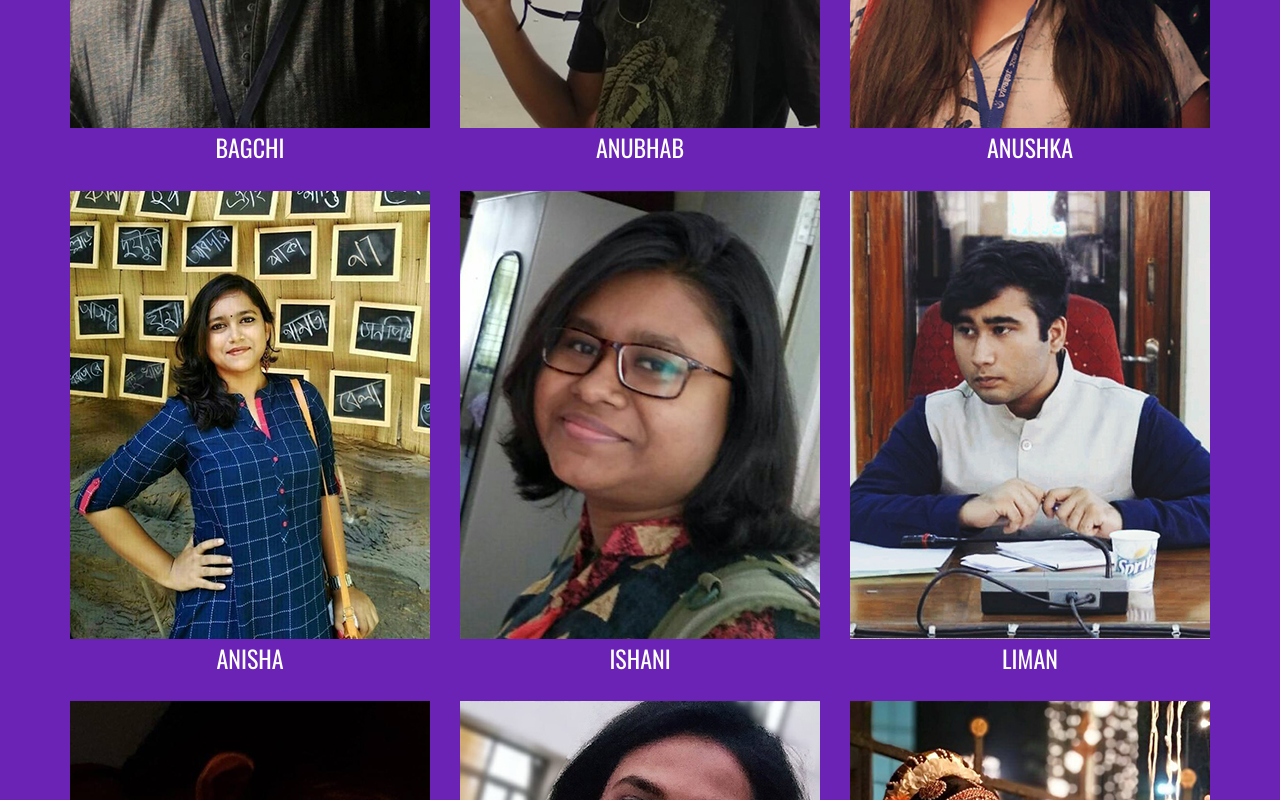
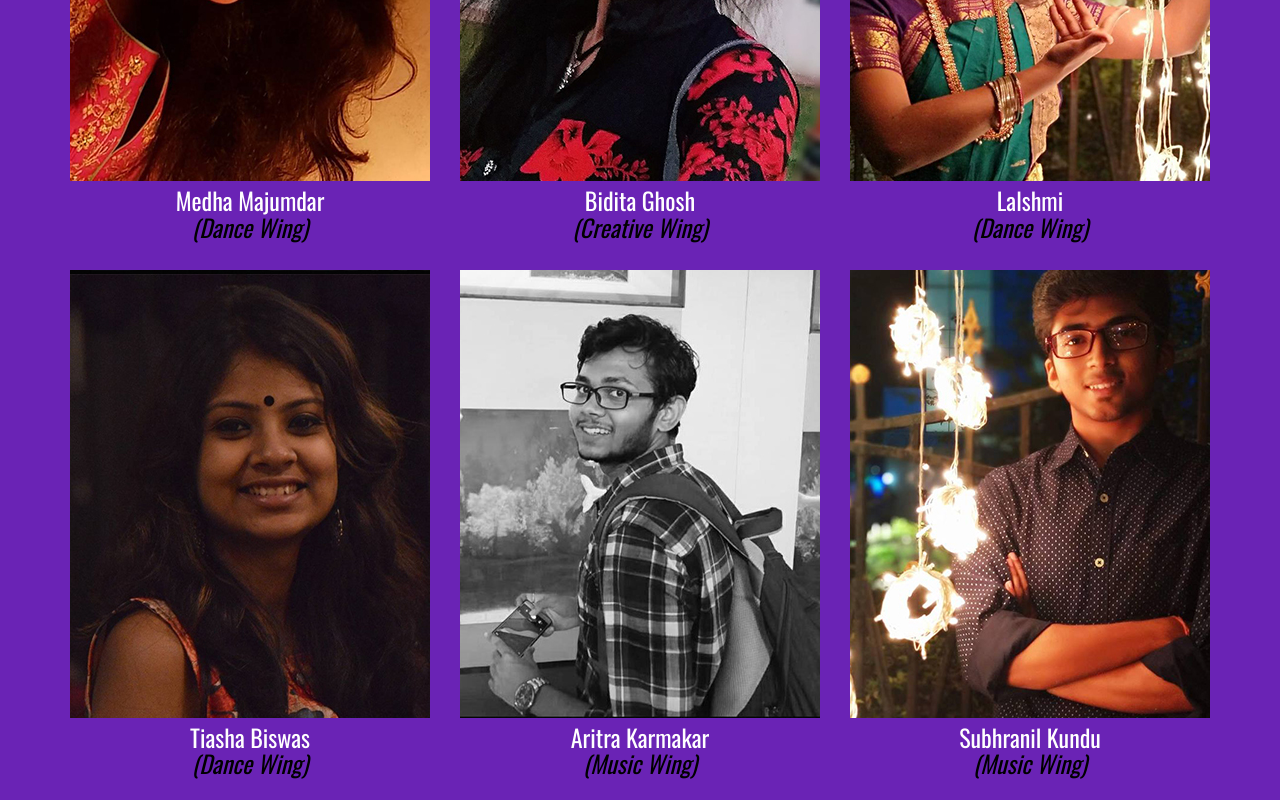
Before and after one commit to aagrawal22/smfteam, a plain HTML site: page team/index.html in a window 1280 px wide. Shown: the part 1620-2420 px from the top of the page. Drawn offline with nearby package versions, Linux system fonts and the light colour scheme.

Commit message:
Added wings

```diff
--- a/team/index.html
+++ b/team/index.html
@@ -42,17 +42,15 @@
 				<div class="col-sm-4">
 					<div class="member">
 						<img src="img/team/anirban.jpg" alt="">
-						<h2>ANIRBAN</h2>
-
+						<h2>Anirban Banik<br><em style="color: black">(Music Wing)</em></h2>
 					</div>
 				</div>
 				<!-- single member -->
+
 				<div class="col-sm-4">
 					<div class="member">
-						<img src="img/team/anik.jpg" alt="">
-						<!-- <h2>Christinne Williams</h2>
-						<h3>Junior developer</h3> -->
-						<h2>ANIK</h2>
+						<img src="img/team/abhisek.jpg" alt="">
+						<h2>Abhishek Agrawal<br><em style="color: black">(Creative Wing)</em></h2>
 
 					</div>
 				</div>
@@ -62,76 +60,18 @@
 						<img src="img/team/ADITI.jpg" alt="">
 						<!-- <h2>Christinne Williams</h2>
 						<h3>Digital designer</h3> -->
-						<h2>ADITI</h2>
+						<h2>Aditi Mandal<br><em style="color: black">(Dance Wing)</em></h2>
 
 					</div>
 				</div>
 			</div>
-			<div class="row">
-				<!-- single member -->
-				<div class="col-sm-4">
-					<div class="member">
-						<img src="img/team/abhisek.jpg" alt="">
-						<h2>ABHISEK</h2>
 
-					</div>
-				</div>
-				<!-- single member -->
-				<div class="col-sm-4">
-					<div class="member">
-						<img src="img/team/akshat.jpg" alt="">
-						 <h2>AKSHAT</h2>
-
-					</div>
-				</div>
-				<!-- single member -->
-				<div class="col-sm-4">
-					<div class="member">
-						<img src="img/team/ankur.jpg" alt="">
-						<!-- <h2>Christinne Williams</h2>
-						<h3>Digital designer</h3> -->
-						<h2>ANKUR</h2>
-
-					</div>
-				</div>
-			</div>
-			<div class="row">
-				<!-- single member -->
-				<div class="col-sm-4">
-					<div class="member">
-						<img src="img/team/bagchi.jpg" alt="">
-						<h2>BAGCHI</h2>
-
-					</div>
-				</div>
-				<!-- single member -->
-				<div class="col-sm-4">
-					<div class="member">
-						<img src="img/team/anubhab.jpg" alt="">
-						<!-- <h2>Christinne Williams</h2>
-						<h3>Junior developer</h3> -->
-						<h2>ANUBHAB</h2>
-
-					</div>
-				</div>
-				<!-- single member -->
-				<div class="col-sm-4">
-					<div class="member">
-						<img src="img/team/anushka.jpg" alt="">
-						<!-- <h2>Christinne Williams</h2>
-
-							<h3>Digital designer</h3> -->
-							<h2>ANUSHKA</h2>
-
-					</div>
-				</div>
-			</div>
 			<div class="row">
 				<!-- single member -->
 				<div class="col-sm-4">
 					<div class="member">
 						<img src="img/team/anisha.jpg" alt="">
-						<h2>ANISHA</h2>
+						<h2>Aniha Saha<br><em style="color: black">(Dance Wing,Creative Wing)</em></h2>
 
 					</div>
 				</div>
@@ -141,18 +81,19 @@
 						<img src="img/team/ishani.jpg" alt="">
 						<!-- <h2>Christinne Williams</h2>
 						<h3>Junior developer</h3> -->
-						<h2>ISHANI</h2>
+						<h2>Ishani Nag<br><em style="color: black">(Creative Wing)</em></h2>
 
 					</div>
 				</div>
 				<!-- single member -->
+
 				<div class="col-sm-4">
 					<div class="member">
-						<img src="img/team/liman.jpg" alt="">
-						<h2>LIMAN</h2>
+						<img src="img/team/nitika.jpg" alt="">
+						<!-- <h2>Christinne Williams</h2>
+						<h3>Junior developer</h3> -->
+						<h2>Nitika Mondal<br><em style="color: black">(Creative Wing)</em></h2>
 
-						<!-- <h2>Christinne Williams</h2>
-						<h3>Digital designer</h3> -->
 					</div>
 				</div>
 			</div>
@@ -161,7 +102,7 @@
 				<div class="col-sm-4">
 					<div class="member">
 						<img src="img/team/medha.jpg" alt="">
-						<h2>MEDHA</h2>
+						<h2>Medha Majumdar<br><em style="color: black">(Dance Wing)</em></h2>
 
 					</div>
 				</div>
@@ -171,7 +112,7 @@
 						<img src="img/team/bidipta.jpg" alt="">
 						<!-- <h2>Christinne Williams</h2>
 						<h3>Junior developer</h3> -->
-						<h2>BIDIPTA</h2>
+						<h2>Bidita Ghosh<br><em style="color: black">(Creative Wing)</em></h2>
 
 					</div>
 				</div>
@@ -181,7 +122,133 @@
 						<img src="img/team/laxmi.jpg" alt="">
 						<!-- <h2>Christinne Williams</h2>
 						<h3>Digital designer</h3> -->
-						<h2>LAXMI</h2>
+						<h2>Lalshmi<br><em style="color: black">(Dance Wing)</em></h2>
+
+					</div>
+				</div>
+			</div>
+			<div class="row">
+				<!-- single member -->
+				<div class="col-sm-4">
+					<div class="member">
+						<img src="img/team/tiyasha.jpg" alt="">
+						<h2>Tiasha Biswas<br><em style="color: black">(Dance Wing)</em></h2>
+
+					</div>
+				</div>
+				<!-- single member -->
+				<div class="col-sm-4">
+					<div class="member">
+						<img src="img/team/aritra.jpg" alt="">
+						<!-- <h2>Christinne Williams</h2>
+						<h3>Junior developer</h3> -->
+						<h2>Aritra Karmakar<br><em style="color: black">(Music Wing)</em></h2>
+
+					</div>
+				</div>
+
+				<!-- single member -->
+
+				<div class="col-sm-4">
+					<div class="member">
+						<img src="img/team/subhronil.jpg" alt="">
+						<h2>Subhranil Kundu<br><em style="color: black">(Music Wing)</em></h2>
+
+					</div>
+				</div>
+			</div>
+			<div class="row">
+				<!-- single member -->
+				<div class="col-sm-4">
+					<div class="member">
+						<img src="img/team/rishi.jpg" alt="">
+						<h2>Rajdeep Golder<br><em style="color: black">(Music Wing)</em></h2>
+
+					</div>
+				</div>
+				<!-- single member -->
+				<div class="col-sm-4">
+					<div class="member">
+						<img src="img/team/sambit.jpg" alt="">
+						<!-- <h2>Christinne Williams</h2>
+						<h3>Junior developer</h3> -->
+						<h2>Sambit Biswas<br><em style="color: black">(Creative Wing)</em></h2>
+
+					</div>
+				</div>
+				<!-- single member -->
+				<div class="col-sm-4">
+					<div class="member">
+						<img src="img/team/poulomee.jpg" alt="">
+						<!-- <h2>Christinne Williams</h2>
+						<h3>Digital designer</h3> -->
+						<h2>Poulomee Roy<br><em style="color: black">(Dance Wing)</em></h2>
+
+					</div>
+				</div>
+			</div>
+			<div class="row">
+				<!-- single member -->
+				<div class="col-sm-4">
+					<div class="member">
+						<img src="img/team/meghla.jpg" alt="">
+						<h2>Meghla Maji<br><em style="color: black">(Creative Wing)</em></h2>
+
+					</div>
+				</div>
+				<!-- single member -->
+
+				<div class="col-sm-4">
+					<div class="member">
+						<img src="img/team/subham.jpg" alt="">
+						<!-- <h2>Christinne Williams</h2>
+						<h3>Digital designer</h3> -->
+						<h2>Subham Kumar Das<br><em style="color: black">(Music Wing)</em></h2>
+
+					</div>
+				</div>
+				<div class="col-sm-4">
+					<div class="member">
+						<img src="img/team/shubhamitra.jpg" alt="">
+						<h2>Shubhamitra Datta<br><em style="color: black">(Dance Wing)</em></h2>
+
+					</div>
+				</div>
+				<!-- single member -->
+
+			</div>
+			<div class="row">
+				<!-- single member -->
+
+					<div class="col-sm-4">
+					<div class="member">
+						<img src="img/team/5.jpg" alt="">
+						<!-- <h2>Christinne Williams</h2>
+						<h3>Junior developer</h3> -->
+						<h2>Shweta Sharma<br><em style="color: black">(Music Wing)</em></h2>
+
+					</div>
+				</div>
+				<!-- single member -->
+
+				<!-- single member -->
+				<div class="col-sm-4">
+					<div class="member">
+						<img src="img/team/.jpg" alt="">
+						<!-- <h2>Christinne Williams</h2>
+
+							<h3>Digital designer</h3> -->
+							<h2>Kumar Kanishka<br><em style="color: black">(Creative Wing)</em></h2>
+
+					</div>
+				</div>
+				<div class="col-sm-4">
+					<div class="member">
+						<img src="img/team/anushka.jpg" alt="">
+						<!-- <h2>Christinne Williams</h2>
+
+							<h3>Digital designer</h3> -->
+							<h2>Anushka Biswas<br><em style="color: black">(Music Wing)</em></h2>
 
 					</div>
 				</div>
@@ -191,18 +258,18 @@
 				<div class="col-sm-4">
 					<div class="member">
 						<img src="img/team/plaboni.jpg" alt="">
-						<h2>PLABONI</h2>
+						<h2>Plaboni Mukherjee<br><em style="color: black">(Music Wing)</em></h2>
 
 					</div>
 				</div>
 				<!-- single member -->
 				<div class="col-sm-4">
 					<div class="member">
-						<img src="img/team/nitika.jpg" alt="">
+						<img src="img/team/liman.jpg" alt="">
+						<h2>Liman Rahman<br><em style="color: black">(Music Wing)</em></h2>
+
 						<!-- <h2>Christinne Williams</h2>
-						<h3>Junior developer</h3> -->
-						<h2>NITIKA</h2>
-
+						<h3>Digital designer</h3> -->
 					</div>
 				</div>
 				<!-- single member -->
@@ -211,17 +278,20 @@
 						<img src="img/team/rima roy.jpg" alt="">
 						<!-- <h2>Christinne Williams</h2>
 						<h3>Digital designer</h3> -->
-						<h2>RIMA ROY</h2>
+						<h2>Rima Roy<br><em style="color: black">(Creative Wing)</em></h2>
 
 					</div>
 				</div>
 			</div>
 			<div class="row">
 				<!-- single member -->
+
 				<div class="col-sm-4">
 					<div class="member">
-						<img src="img/team/meghla.jpg" alt="">
-						<h2>MEGHLA</h2>
+						<img src="img/team/anik.jpg" alt="">
+						<!-- <h2>Christinne Williams</h2>
+						<h3>Junior developer</h3> -->
+						<h2>Anik Saha<br><em style="color: black">(Creative Wing)</em></h2>
 
 					</div>
 				</div>
@@ -231,7 +301,7 @@
 						<img src="img/team/rojalin.jpg" alt="">
 						<!-- <h2>Christinne Williams</h2>
 						<h3>Junior developer</h3> -->
-						<h2>ROJALIN</h2>
+						<h2>Rojalin Acharya<br><em style="color: black">(Dance Wing)</em></h2>
 
 					</div>
 				</div>
@@ -241,47 +311,18 @@
 						<img src="img/team/saikat.jpg" alt="">
 						<!-- <h2>Christinne Williams</h2>
 						<h3>Digital designer</h3> -->
-						<h2>SAIKAT</h2>
+						<h2>Saikat Chowdhury<br><em style="color: black">(Music Wing)</em></h2>
 
 					</div>
 				</div>
 			</div>
-			<div class="row">
-				<!-- single member -->
-				<div class="col-sm-4">
-					<div class="member">
-						<img src="img/team/rishi.jpg" alt="">
-						<h2>RISHI</h2>
 
-					</div>
-				</div>
-				<!-- single member -->
-				<div class="col-sm-4">
-					<div class="member">
-						<img src="img/team/sambit.jpg" alt="">
-						<!-- <h2>Christinne Williams</h2>
-						<h3>Junior developer</h3> -->
-						<h2>SAMBIT</h2>
-
-					</div>
-				</div>
-				<!-- single member -->
-				<div class="col-sm-4">
-					<div class="member">
-						<img src="img/team/poulomee.jpg" alt="">
-						<!-- <h2>Christinne Williams</h2>
-						<h3>Digital designer</h3> -->
-						<h2>POULOMEE</h2>
-
-					</div>
-				</div>
-			</div>
 			<div class="row">
 				<!-- single member -->
 				<div class="col-sm-4">
 					<div class="member">
 						<img src="img/team/sayar.jpg" alt="">
-						<h2>SAYAR</h2>
+						<h2>Sayar Das<br><em style="color: black">(Music Wing)</em></h2>
 
 					</div>
 				</div>
@@ -291,7 +332,7 @@
 						<img src="img/team/sankalp.jpg" alt="">
 						<!-- <h2>Christinne Williams</h2>
 						<h3>Junior developer</h3> -->
-						<h2>SANKALP</h2>
+						<h2>Sankalp Choubey<br><em style="color: black">(Music Wing)</em></h2>
 
 					</div>
 				</div>
@@ -299,7 +340,7 @@
 				<div class="col-sm-4">
 					<div class="member">
 						<img src="img/team/shawon.jpg" alt="">
-						<h2>SHAWON</h2>
+						<h2>Shawon Bhattacharjee<br><em style="color: black">(Music Wing)</em></h2>
 
 						<!-- <h2>Christinne Williams</h2>
 						<h3>Digital designer</h3> -->
@@ -308,10 +349,13 @@
 			</div>
 			<div class="row">
 				<!-- single member -->
+
 				<div class="col-sm-4">
 					<div class="member">
-						<img src="img/team/shubhamitra.jpg" alt="">
-						<h2>SHUBHAMITRA</h2>
+						<img src="img/team/ankur.jpg" alt="">
+						<!-- <h2>Christinne Williams</h2>
+						<h3>Digital designer</h3> -->
+						<h2>Ankur Paul<br><em style="color: black">(Music Wing)</em></h2>
 
 					</div>
 				</div>
@@ -321,7 +365,7 @@
 						<img src="img/team/shruti.jpg" alt="">
 						<!-- <h2>Christinne Williams</h2>
 						<h3>Junior developer</h3> -->
-						<h2>SHRUTI</h2>
+						<h2>Shruti<br><em style="color: black">(Dance Wing)</em></h2>
 
 					</div>
 				</div>
@@ -331,7 +375,7 @@
 						<img src="img/team/sohom.jpg" alt="">
 						<!-- <h2>Christinne Williams</h2>
 						<h3>Digital designer</h3> -->
-						<h2>SOHOM</h2>
+						<h2>Sohom Mukherjee<br><em style="color: black">(Music Wing)</em></h2>
 
 					</div>
 				</div>
@@ -341,7 +385,7 @@
 				<div class="col-sm-4">
 					<div class="member">
 						<img src="img/team/souranil.jpg" alt="">
-						<h2>SOURANIL</h2>
+						<h2>Souranil Biswas<br><em style="color: black">(Music Wing)</em></h2>
 
 
 					</div>
@@ -352,28 +396,29 @@
 						<img src="img/team/subham chowdhuri.jpg" alt="">
 						<!-- <h2>Christinne Williams</h2>
 						<h3>Junior developer</h3> -->
-						<h2>SUBHAM CHOWDHURI</h2>
+						<h2>Kumari Shubham<br><em style="color: black">(Dance Wing)</em></h2>
 
 					</div>
 				</div>
 				<!-- single member -->
 				<div class="col-sm-4">
 					<div class="member">
-						<img src="img/team/subham.jpg" alt="">
-						<!-- <h2>Christinne Williams</h2>
-						<h3>Digital designer</h3> -->
-						<h2>SUBHAM</h2>
+						<img src="img/team/akshat.jpg" alt="">
+						 <h2>Akshat Jain<br><em style="color: black">(Music Wing)</em></h2>
 
 					</div>
 				</div>
+
 			</div>
 			<div class="row">
 				<!-- single member -->
 				<div class="col-sm-4">
 					<div class="member">
-						<img src="img/team/subhronil.jpg" alt="">
-						<h2>SUBHRONIL</h2>
+						<img src="img/team/mahesh.jpg" alt="">
+						<h2>Mahesh Wanole<br><em style="color: black">(Creative Wing)</em></h2>
 
+						<!-- <h2>Christinne Williams</h2>
+						<h3>Digital designer</h3> -->
 					</div>
 				</div>
 				<!-- single member -->
@@ -382,57 +427,27 @@
 						<img src="img/team/surabhi.jpg" alt="">
 						<!-- <h2>Christinne Williams</h2>
 						<h3>Junior developer</h3> -->
-						<h2>SURABHI</h2>
+						<h2>Surabhi Verma<br><em style="color: black">(Dance Wing)</em></h2>
+
+					</div>
+				</div>
+				<div class="col-sm-4">
+					<div class="member">
+						<img src="img/team/bagchi.jpg" alt="">
+						<h2>Sannidhya Bagchi<br><em style="color: black">(Music Wing)</em></h2>
 
 					</div>
 				</div>
 				<!-- single member -->
-				<div class="col-sm-4">
-					<div class="member">
-						<img src="img/team/surajit.jpg" alt="">
-						<!-- <h2>Christinne Williams</h2>
-						<h3>Digital designer</h3> --><h2>SURAJIT</h2>
 
-					</div>
-				</div>
 			</div>
-			<div class="row">
-				<!-- single member -->
-				<div class="col-sm-4">
-					<div class="member">
-						<img src="img/team/tiyasha.jpg" alt="">
-						<h2>TIYASHA</h2>
 
-					</div>
-				</div>
-				<!-- single member -->
-				<div class="col-sm-4">
-					<div class="member">
-						<img src="img/team/aritra.jpg" alt="">
-						<!-- <h2>Christinne Williams</h2>
-						<h3>Junior developer</h3> -->
-						<h2>ARITRA</h2>
-
-					</div>
-				</div>
-
-				<!-- single member -->
-				<div class="col-sm-4">
-					<div class="member">
-						<img src="img/team/mahesh.jpg" alt="">
-						<h2>MAHESH</h2>
-
-						<!-- <h2>Christinne Williams</h2>
-						<h3>Digital designer</h3> -->
-					</div>
-				</div>
-			</div>
 			<div class="row">
 				<!-- single member -->
 				<div class="col-sm-4">
 					<div class="member">
 						<img src="img/team/19.jpg" alt="">
-						<h2></h2>
+						<h2>Unmish Bag<br><em style="color: black">(Music Wing)</em></h2>
 
 					</div>
 				</div>
@@ -442,7 +457,7 @@
 						<img src="img/team/20.jpg" alt="">
 						<!-- <h2>Christinne Williams</h2>
 						<h3>Junior developer</h3> -->
-						<h2></h2>
+						<h2>Tiyasha Ghosh<br><em style="color: black">(Creative Wing)</em></h2>
 
 					</div>
 				</div>
@@ -450,7 +465,7 @@
 				<div class="col-sm-4">
 					<div class="member">
 						<img src="img/team/22.jpg" alt="">
-						<h2></h2>
+						<h2>Soumyajeet Mukherjee<br><em style="color: black">(Creative Wing)</em></h2>
 
 						<!-- <h2>Christinne Williams</h2>
 						<h3>Digital designer</h3> -->
@@ -463,7 +478,7 @@
 				<div class="col-sm-4">
 					<div class="member">
 						<img src="img/team/16.jpg" alt="">
-						<h2></h2>
+						<h2>Madhura Ghosh<br><em style="color: black">(Dance Wing)</em></h2>
 
 					</div>
 				</div>
@@ -473,7 +488,7 @@
 						<img src="img/team/18.jpg" alt="">
 						<!-- <h2>Christinne Williams</h2>
 						<h3>Junior developer</h3> -->
-						<h2></h2>
+						<h2>Piyanjana Ghosh<br><em style="color: black">(Dance Wing)</em></h2>
 
 					</div>
 				</div>
@@ -481,7 +496,7 @@
 				<div class="col-sm-4">
 					<div class="member">
 						<img src="img/team/17.jpg" alt="">
-						<h2></h2>
+						<h2>Shreoshree Adhikari<br><em style="color: black">(Creative Wing)</em></h2>
 
 						<!-- <h2>Christinne Williams</h2>
 						<h3>Digital designer</h3> -->
@@ -494,7 +509,7 @@
 				<div class="col-sm-4">
 					<div class="member">
 						<img src="img/team/15.jpg" alt="">
-						<h2></h2>
+						<h2>Suneha Maiti<br><em style="color: black">(Music Wing)</em></h2>
 
 					</div>
 				</div>
@@ -504,7 +519,7 @@
 						<img src="img/team/14.jpg" alt="">
 						<!-- <h2>Christinne Williams</h2>
 						<h3>Junior developer</h3> -->
-						<h2></h2>
+						<h2>Somdatta Paul<br><em style="color: black">(Dance Wing)</em></h2>
 
 					</div>
 				</div>
@@ -512,7 +527,7 @@
 				<div class="col-sm-4">
 					<div class="member">
 						<img src="img/team/13.jpg" alt="">
-						<h2></h2>
+						<h2>Sayani Sahi<br><em style="color: black">(Dance Wing)</em></h2>
 
 						<!-- <h2>Christinne Williams</h2>
 						<h3>Digital designer</h3> -->
@@ -525,7 +540,7 @@
 				<div class="col-sm-4">
 					<div class="member">
 						<img src="img/team/12.jpg" alt="">
-						<h2></h2>
+						<h2>Annasha Dey<br><em style="color: black">(Creative Wing)</em></h2>
 
 					</div>
 				</div>
@@ -535,7 +550,7 @@
 						<img src="img/team/11.jpg" alt="">
 						<!-- <h2>Christinne Williams</h2>
 						<h3>Junior developer</h3> -->
-						<h2></h2>
+						<h2>Sujana Pal<br><em style="color: black">(Creative Wing)</em></h2>
 
 					</div>
 				</div>
@@ -543,7 +558,7 @@
 				<div class="col-sm-4">
 					<div class="member">
 						<img src="img/team/10.jpg" alt="">
-						<h2></h2>
+						<h2>Rik Dasgupta<br><em style="color: black">(Creative Wing)</em></h2>
 
 						<!-- <h2>Christinne Williams</h2>
 						<h3>Digital designer</h3> -->
@@ -555,7 +570,7 @@
 				<div class="col-sm-4">
 					<div class="member">
 						<img src="img/team/9.jpg" alt="">
-						<h2></h2>
+						<h2>Trishikha Saha<br><em style="color: black">(Creative Wing)</em></h2>
 
 					</div>
 				</div>
@@ -565,7 +580,7 @@
 						<img src="img/team/8.jpg" alt="">
 						<!-- <h2>Christinne Williams</h2>
 						<h3>Junior developer</h3> -->
-						<h2></h2>
+						<h2>Pritam Mandal<br><em style="color: black">(Creative Wing)</em></h2>
 
 					</div>
 				</div>
@@ -573,7 +588,7 @@
 				<div class="col-sm-4">
 					<div class="member">
 						<img src="img/team/7.jpg" alt="">
-						<h2></h2>
+						<h2>Abhishek Dey<br><em style="color: black">(Music Wing)</em></h2>
 
 						<!-- <h2>Christinne Williams</h2>
 						<h3>Digital designer</h3> -->
@@ -585,37 +600,36 @@
 				<div class="col-sm-4">
 					<div class="member">
 						<img src="img/team/6.jpg" alt="">
-						<h2></h2>
+						<h2>Maumita Basu<br><em style="color: black">(Creative Wing)</em></h2>
 
 					</div>
 				</div>
 				<!-- single member -->
+
 				<div class="col-sm-4">
 					<div class="member">
-						<img src="img/team/5.jpg" alt="">
+						<img src="img/team/surajit.jpg" alt="">
 						<!-- <h2>Christinne Williams</h2>
-						<h3>Junior developer</h3> -->
-						<h2></h2>
+						<h3>Digital designer</h3> --><h2>Surajit Basak<br><em style="color: black">(Creative Wing)</em></h2>
+
+					</div>
+				</div>
+				<div class="col-sm-4">
+					<div class="member">
+						<img src="img/team/24.jpg" alt="">
+						<h2>Sneha Dey<br><em style="color: black">(Dance Wing)</em></h2>
 
 					</div>
 				</div>
 				<!-- single member -->
-				<div class="col-sm-4">
-					<div class="member">
-						<img src="img/team/4.jpg" alt="">
-						<h2></h2>
 
-						<!-- <h2>Christinne Williams</h2>
-						<h3>Digital designer</h3> -->
-					</div>
-				</div>
 			</div>
 			<div class="row">
 				<!-- single member -->
 				<div class="col-sm-4">
 					<div class="member">
 						<img src="img/team/3.jpg" alt="">
-						<h2></h2>
+						<h2>Anusha Ghosh<br><em style="color: black">(Creative Wing)</em></h2>
 
 					</div>
 				</div>
@@ -625,52 +639,23 @@
 						<img src="img/team/2.jpg" alt="">
 						<!-- <h2>Christinne Williams</h2>
 						<h3>Junior developer</h3> -->
-						<h2></h2>
+						<h2>Adrija Biswas<br><em style="color: black">(Music Wing)</em></h2>
+
+					</div>
+				</div>
+				<div class="col-sm-4">
+					<div class="member">
+						<img src="img/team/anubhab.jpg" alt="">
+						<!-- <h2>Christinne Williams</h2>
+						<h3>Junior developer</h3> -->
+						<h2>Anubhab Chaudhuri<br><em style="color: black">(Music Wing)</em></h2>
 
 					</div>
 				</div>
 				<!-- single member -->
-				<div class="col-sm-4">
-					<div class="member">
-						<img src="img/team/1.jpg" alt="">
-						<h2></h2>
 
-						<!-- <h2>Christinne Williams</h2>
-						<h3>Digital designer</h3> -->
-					</div>
-				</div>
 			</div>
 
-			<div class="row">
-				<!-- single member -->
-				<div class="col-sm-4">
-					<div class="member">
-						<img src="img/team/24.jpg" alt="">
-						<h2></h2>
-
-					</div>
-				</div>
-				<!-- single member -->
-				<div class="col-sm-4">
-					<div class="member">
-						<img src="img/team/23.jpg" alt="">
-						<!-- <h2>Christinne Williams</h2>
-						<h3>Junior developer</h3> -->
-						<h2></h2>
-
-					</div>
-				</div>
-				<!-- single member -->
-				<div class="col-sm-4">
-					<div class="member">
-						<img src="img/team/.jpg" alt="">
-						<h2></h2>
-
-						<!-- <h2>Christinne Williams</h2>
-						<h3>Digital designer</h3> -->
-					</div>
-				</div>
-			</div>
 
 
 
```
Also changed, not shown: team/img/team/21.jpg (deleted), team/img/team/23.jpg (deleted), team/img/team/4.jpg (deleted).
